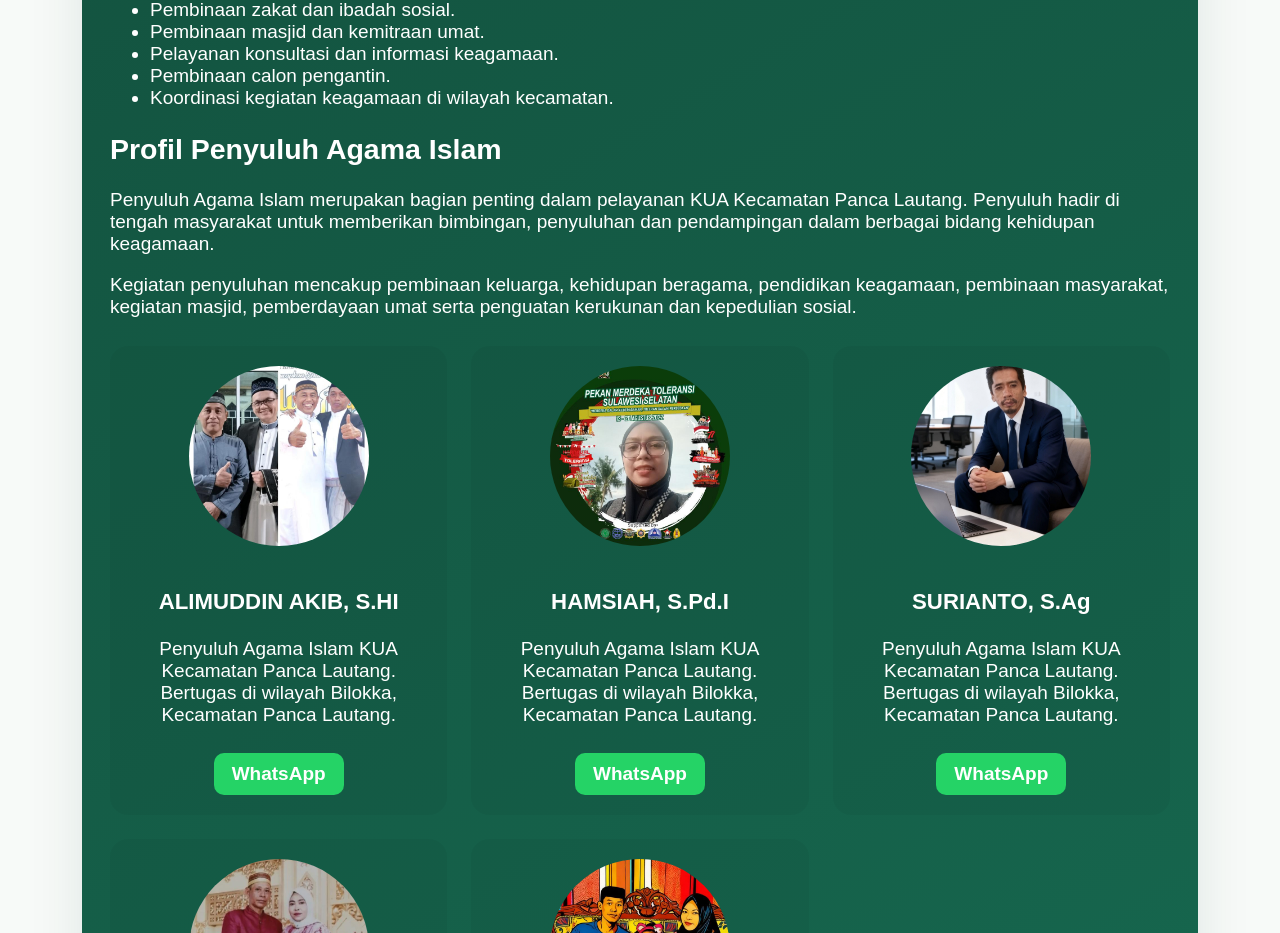
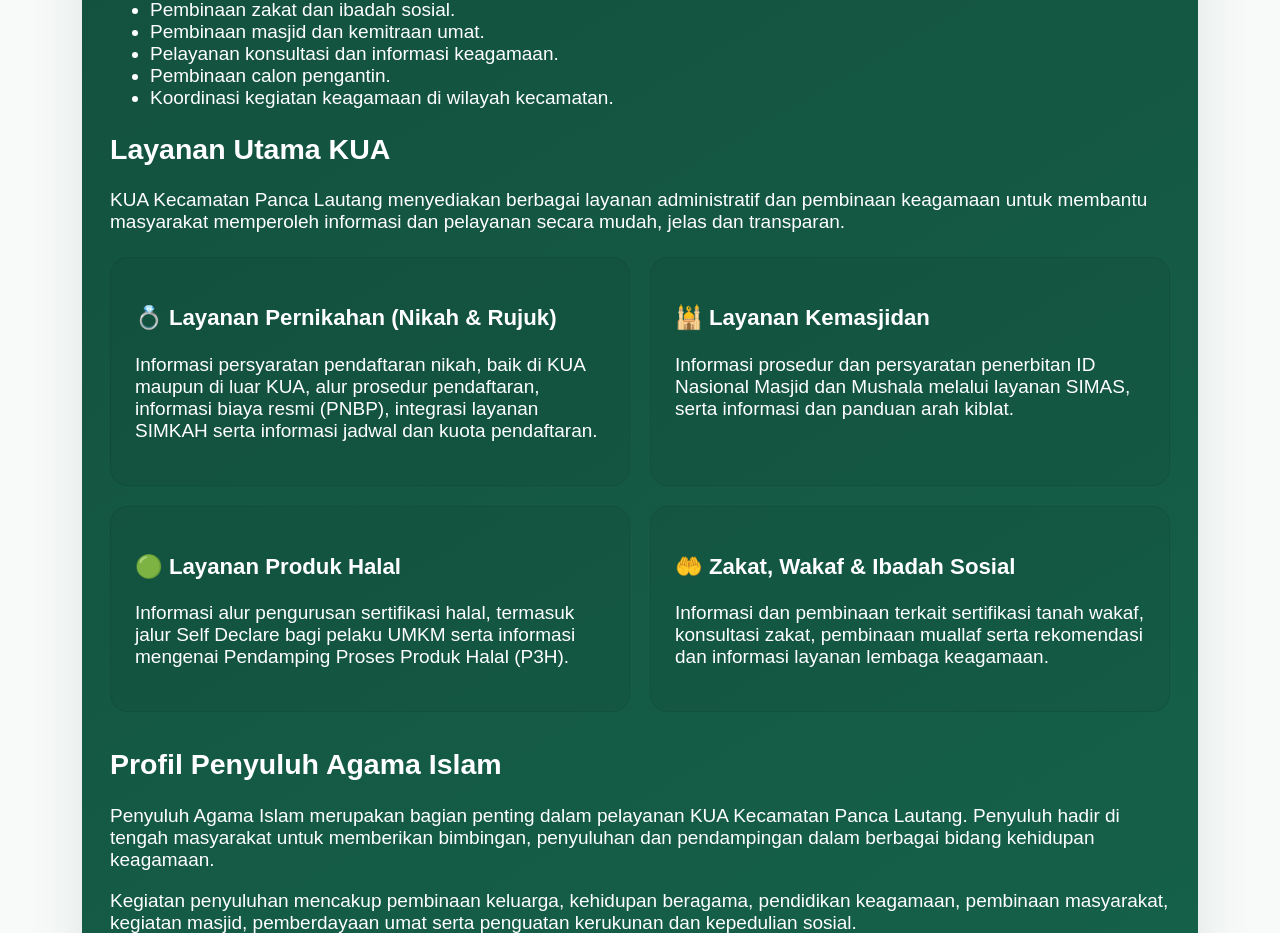
Before and after one commit to suriantosag-cyber/kua-panca-lautang-premium, a Next.js app: page /profil in a window 1280 px wide. Shown: the part 2165-3098 px from the top of the page. Built offline with nearby package versions, Linux system fonts and the light colour scheme.

Commit message:
Tambah layanan utama KUA pada halaman profil

```diff
--- a/app/profil/page.js
+++ b/app/profil/page.js
@@ -137,6 +137,88 @@ export default function ProfilPage() {
               <li>Koordinasi kegiatan keagamaan di wilayah kecamatan.</li>
             </ul>
 
+            <h2>Layanan Utama KUA</h2>
+
+            <p>
+              KUA Kecamatan Panca Lautang menyediakan berbagai layanan
+              administratif dan pembinaan keagamaan untuk membantu masyarakat
+              memperoleh informasi dan pelayanan secara mudah, jelas dan transparan.
+            </p>
+
+            <div
+              style={{
+                display: "grid",
+                gridTemplateColumns: "repeat(2, 1fr)",
+                gap: "20px",
+                marginTop: "24px",
+                marginBottom: "36px"
+              }}
+            >
+              <div
+                style={{
+                  padding: "24px",
+                  borderRadius: "18px",
+                  background: "rgba(0,0,0,.04)",
+                  border: "1px solid rgba(0,0,0,.08)"
+                }}
+              >
+                <h3>💍 Layanan Pernikahan (Nikah & Rujuk)</h3>
+                <p>
+                  Informasi persyaratan pendaftaran nikah, baik di KUA maupun
+                  di luar KUA, alur prosedur pendaftaran, informasi biaya resmi
+                  (PNBP), integrasi layanan SIMKAH serta informasi jadwal dan
+                  kuota pendaftaran.
+                </p>
+              </div>
+
+              <div
+                style={{
+                  padding: "24px",
+                  borderRadius: "18px",
+                  background: "rgba(0,0,0,.04)",
+                  border: "1px solid rgba(0,0,0,.08)"
+                }}
+              >
+                <h3>🕌 Layanan Kemasjidan</h3>
+                <p>
+                  Informasi prosedur dan persyaratan penerbitan ID Nasional
+                  Masjid dan Mushala melalui layanan SIMAS, serta informasi
+                  dan panduan arah kiblat.
+                </p>
+              </div>
+
+              <div
+                style={{
+                  padding: "24px",
+                  borderRadius: "18px",
+                  background: "rgba(0,0,0,.04)",
+                  border: "1px solid rgba(0,0,0,.08)"
+                }}
+              >
+                <h3>🟢 Layanan Produk Halal</h3>
+                <p>
+                  Informasi alur pengurusan sertifikasi halal, termasuk jalur
+                  Self Declare bagi pelaku UMKM serta informasi mengenai
+                  Pendamping Proses Produk Halal (P3H).
+                </p>
+              </div>
+
+              <div
+                style={{
+                  padding: "24px",
+                  borderRadius: "18px",
+                  background: "rgba(0,0,0,.04)",
+                  border: "1px solid rgba(0,0,0,.08)"
+                }}
+              >
+                <h3>🤲 Zakat, Wakaf & Ibadah Sosial</h3>
+                <p>
+                  Informasi dan pembinaan terkait sertifikasi tanah wakaf,
+                  konsultasi zakat, pembinaan muallaf serta rekomendasi dan
+                  informasi layanan lembaga keagamaan.
+                </p>
+              </div>
+            </div>
             <h2>Profil Penyuluh Agama Islam</h2>
 
 <p>
```
